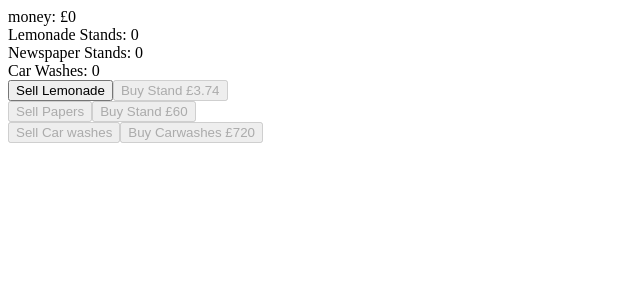
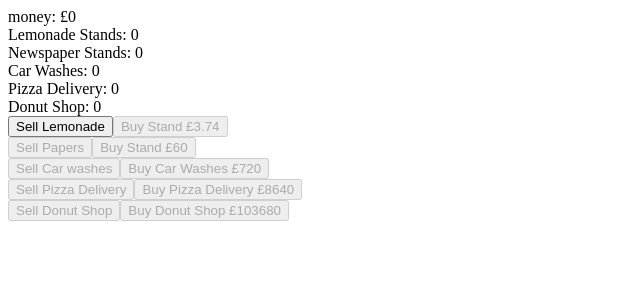
Before and after one commit to MopeyHippo/ClickerGame2, a React (Vite) app: page / in a window 1280 px wide. Shown: the top 300 px of the page, without its empty margins (0-640 px from the left). Built offline with nearby package versions, Linux system fonts and the light colour scheme.

Commit message:
added more stands

```diff
--- a/src/LemonadeStand.jsx
+++ b/src/LemonadeStand.jsx
@@ -14,6 +14,16 @@ const CARWASH_VALUE = 540;
 const CARWASH_COST = 720;
 const CARWASH_COEFFICIENT = 1.14;
 const CARWASH_TIME_MULTIPLIER = 6;
+
+const PIZZA_DELIVERY_VALUE = 4320;
+const PIZZA_DELIVERY_COST = 8640;
+const PIZZA_DELIVERY_COEFFICIENT = 1.13;
+const PIZZA_DELIVERY_TIME_MULTIPLIER = 12;
+
+const DONUT_SHOP_VALUE = 51840;
+const DONUT_SHOP_COST = 103680;
+const DONUT_SHOP_COEFFICIENT = 1.12;
+const DONUT_SHOP_TIME_MULTIPLIER = 24;
 
 const prettyNumber = (number) => {
   return Math.round(number * 100) / 100;
@@ -32,22 +42,42 @@ export default function App() {
   const [money, setMoney] = useState(
     parseInt(localStorage.getItem("money")) || 0
   );
-  const [lemonadeStands, setLemonadeStands] = useState(0);
-  const [newspaperStands, setNewspaperStands] = useState(0);
-  const [carwashes, setCarwashes] = useState(0);
+  const [lemonadeStands, setLemonadeStands] = useState(
+    parseInt(localStorage.getItem("lemonadeStands")) || 0
+  );
+  const [newspaperStands, setNewspaperStands] = useState(
+    parseInt(localStorage.getItem("newspaperStands")) || 0
+  );
+  const [carWashes, setCarwashes] = useState(
+    parseInt(localStorage.getItem("carWashes")) || 0
+  );
+  const [pizzaDelivery, setPizzadelivery] = useState(
+    parseInt(localStorage.getItem("pizzaDelivery")) || 0
+  );
+  const [donutShop, setDonutshop] = useState(
+    parseInt(localStorage.getItem("donutShop")) || 0
+  );
 
   useEffect(() => {
     localStorage.setItem("money", JSON.stringify(money));
     localStorage.setItem(
-      "LemonadeStands",
+      "lemonadeStands",
       JSON.stringify(lemonadeStands)
     );
     localStorage.setItem(
-      "NewspaperStands",
+      "newspaperStands",
       JSON.stringify(newspaperStands)
     );
-    localStorage.setItem("Carwashes", JSON.stringify(carwashes));
-  }, [money, lemonadeStands, newspaperStands, carwashes]);
+    localStorage.setItem(
+      "carWashes",
+      JSON.stringify(carWashes));
+    localStorage.setItem(
+      "pizzaDelivery",
+      JSON.stringify(pizzaDelivery));
+    localStorage.setItem(
+      "donutShop",
+      JSON.stringify(donutShop));
+  }, [money, lemonadeStands, newspaperStands, carWashes, pizzaDelivery, donutShop]);
 
   useEffect(() => {
     const gameIntervalDuration = 1000;
@@ -65,9 +95,19 @@ export default function App() {
           durationRatio /
           NEWSPAPER_TIME_MULTIPLIER;
         const carwashProfit =
-          (carwashes * CARWASH_VALUE) / durationRatio / CARWASH_TIME_MULTIPLIER;
+          (carWashes * CARWASH_VALUE) /
+          durationRatio /
+          CARWASH_TIME_MULTIPLIER;
+        const pizzadeliveryProfit =
+          (pizzaDelivery * PIZZA_DELIVERY_VALUE) /
+          durationRatio /
+          PIZZA_DELIVERY_TIME_MULTIPLIER;
+        const donutshopProfit =
+          (donutShop * DONUT_SHOP_VALUE) /
+          durationRatio /
+          DONUT_SHOP_TIME_MULTIPLIER;
 
-        return currentMoney + lemonadeProfit + newspaperProfit + carwashProfit;
+        return currentMoney + lemonadeProfit + newspaperProfit + carwashProfit + pizzadeliveryProfit + donutshopProfit;
       });
     }, gameSpeed);
 
@@ -78,7 +118,9 @@ export default function App() {
     // LEMONADE_VALUE,
     newspaperStands,
     // NEWSPAPER_VALUE,
-    carwashes,
+    carWashes,
+    pizzaDelivery,
+    donutShop,
   ]);
 
   const lemonadeStandCost =
@@ -87,14 +129,20 @@ export default function App() {
   const newspaperStandCost =
     NEWSPAPER_STAND_COST * NEWSPAPER_COEFFICIENT ** newspaperStands;
 
-  const carwashesCost = CARWASH_COST * CARWASH_COEFFICIENT ** carwashes;
+  const carwashesCost = CARWASH_COST * CARWASH_COEFFICIENT ** carWashes;
+
+  const pizzaDeliveryCost = PIZZA_DELIVERY_COST * PIZZA_DELIVERY_COEFFICIENT ** pizzaDelivery;
+
+  const donutShopCost = DONUT_SHOP_COST * DONUT_SHOP_COEFFICIENT ** donutShop;
 
   return (
     <div className="flex flex-col gap-2 p-2 select-none">
       <div>money: £{prettyNumber(money)}</div>
       <div>Lemonade Stands: {lemonadeStands}</div>
       <div>Newspaper Stands: {newspaperStands}</div>
-      <div>Car Washes: {carwashes}</div>
+      <div>Car Washes: {carWashes}</div>
+      <div>Pizza Delivery: {pizzaDelivery}</div>
+      <div>Donut Shop: {donutShop}</div>
 
       <div className="flex flex-row gap-2">
         <FancyButton
@@ -150,7 +198,45 @@ export default function App() {
             setCarwashes((stand) => stand + 1);
           }}
         >
-          Buy Carwashes £{prettyNumber(carwashesCost)}
+          Buy Car Washes £{prettyNumber(carwashesCost)}
+        </FancyButton>
+      </div>
+      <div className="flex flex-row gap-2">
+        <FancyButton
+          disabled={PIZZA_DELIVERY_COST > money}
+          onClick={() => {
+            setMoney((money) => money + PIZZA_DELIVERY_VALUE);
+          }}
+        >
+          Sell Pizza Delivery
+        </FancyButton>
+        <FancyButton
+          disabled={pizzaDeliveryCost > money}
+          onClick={() => {
+            setMoney((money) => money - pizzaDeliveryCost);
+            setPizzadelivery((stand) => stand + 1);
+          }}
+        >
+          Buy Pizza Delivery £{prettyNumber(pizzaDeliveryCost)}
+        </FancyButton>
+      </div>
+      <div className="flex flex-row gap-2">
+        <FancyButton
+          disabled={PIZZA_DELIVERY_COST > money}
+          onClick={() => {
+            setMoney((money) => money + PIZZA_DELIVERY_VALUE);
+          }}
+        >
+          Sell Donut Shop
+        </FancyButton>
+        <FancyButton
+          disabled={donutShopCost > money}
+          onClick={() => {
+            setMoney((money) => money - donutShopCost);
+            setDonutshop((stand) => stand + 1);
+          }}
+        >
+          Buy Donut Shop £{prettyNumber(donutShopCost)}
         </FancyButton>
       </div>
     </div>
```
